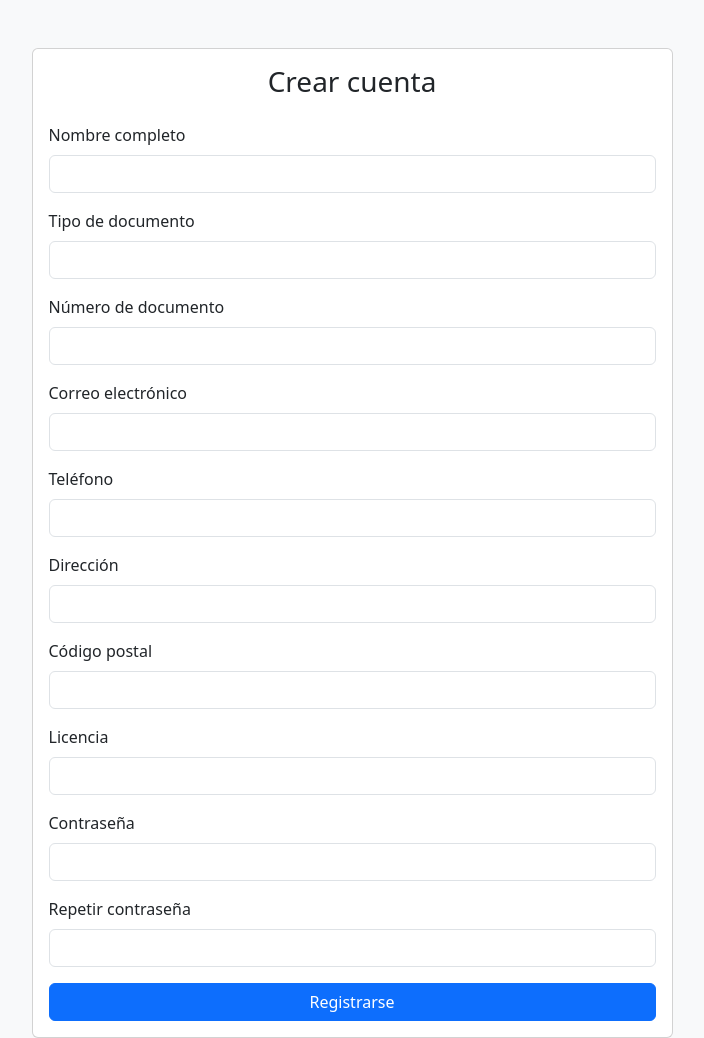
After one commit to Chatsito58/inver, a PHP site: page /registro.php in a window 1280 px wide. The commit adds this page. Shown: the whole page, without its empty margins (288-992 px from the left). Run offline with PHP 8.4, Linux system fonts and the light colour scheme.

Commit message:
Add client registration form and controller

```diff
--- a/alquiler_vehiculos/login.php
+++ b/alquiler_vehiculos/login.php
@@ -39,6 +39,9 @@ $mensaje = $_GET['error'] ?? '';
               <input type="password" class="form-control" id="contrasena" name="contrasena" required>
             </div>
             <button type="submit" class="btn btn-primary w-100">Ingresar</button>
+            <div class="text-center mt-3">
+              <a href="registro.php" class="btn btn-link">Crear cuenta</a>
+            </div>
           </form>
         </div>
       </div>
--- /dev/null
+++ b/alquiler_vehiculos/registro.php
@@ -0,0 +1,74 @@
+<?php
+session_start();
+require_once 'includes/csrf.php';
+$mensaje = $_GET['error'] ?? '';
+?>
+<!DOCTYPE html>
+<html lang="es">
+<head>
+    <meta charset="UTF-8">
+    <title>Registro de Cliente</title>
+    <link href="https://cdn.jsdelivr.net/npm/bootstrap@5.3.2/dist/css/bootstrap.min.css" rel="stylesheet">
+</head>
+<body class="bg-light">
+<div class="container mt-5">
+    <div class="row justify-content-center">
+        <div class="col-md-7">
+            <div class="card">
+                <div class="card-body">
+                    <h3 class="text-center mb-4">Crear cuenta</h3>
+                    <?php if ($mensaje): ?>
+                        <div class="alert alert-danger"><?php echo htmlspecialchars($mensaje); ?></div>
+                    <?php endif; ?>
+                    <form method="POST" action="controladores/registrar_cliente.php">
+                        <input type="hidden" name="csrf_token" value="<?php echo htmlspecialchars(generarToken()); ?>">
+                        <div class="mb-3">
+                            <label class="form-label">Nombre completo</label>
+                            <input type="text" class="form-control" name="nombre" required>
+                        </div>
+                        <div class="mb-3">
+                            <label class="form-label">Tipo de documento</label>
+                            <input type="text" class="form-control" name="tipo_documento" required>
+                        </div>
+                        <div class="mb-3">
+                            <label class="form-label">Número de documento</label>
+                            <input type="text" class="form-control" name="documento" required>
+                        </div>
+                        <div class="mb-3">
+                            <label class="form-label">Correo electrónico</label>
+                            <input type="email" class="form-control" name="correo" required>
+                        </div>
+                        <div class="mb-3">
+                            <label class="form-label">Teléfono</label>
+                            <input type="text" class="form-control" name="telefono" required>
+                        </div>
+                        <div class="mb-3">
+                            <label class="form-label">Dirección</label>
+                            <input type="text" class="form-control" name="direccion" required>
+                        </div>
+                        <div class="mb-3">
+                            <label class="form-label">Código postal</label>
+                            <input type="text" class="form-control" name="codigo_postal" required>
+                        </div>
+                        <div class="mb-3">
+                            <label class="form-label">Licencia</label>
+                            <input type="text" class="form-control" name="licencia" required>
+                        </div>
+                        <div class="mb-3">
+                            <label class="form-label">Contraseña</label>
+                            <input type="password" class="form-control" name="contrasena" required>
+                        </div>
+                        <div class="mb-3">
+                            <label class="form-label">Repetir contraseña</label>
+                            <input type="password" class="form-control" name="contrasena2" required>
+                        </div>
+                        <button type="submit" class="btn btn-primary w-100">Registrarse</button>
+                    </form>
+                </div>
+            </div>
+        </div>
+    </div>
+</div>
+<script src="https://cdn.jsdelivr.net/npm/bootstrap@5.3.2/dist/js/bootstrap.bundle.min.js"></script>
+</body>
+</html>
```
Also changed, not shown: alquiler_vehiculos/controladores/registrar_cliente.php (added, +67 -0 lines).
